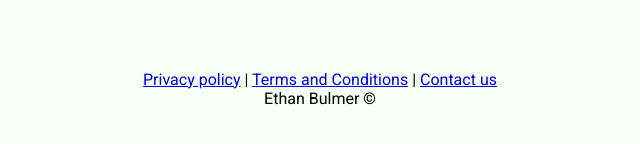
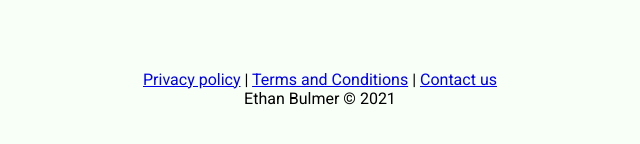
Before and after one commit to PureGero/activity-signon, a website built with webpack: page src/index.html in a window 1280 px wide. Shown: the part 2271-2415 px from the top of the page, 320-960 px from the left. Built offline with nearby package versions, Linux system fonts and the light colour scheme.

Commit message:
Fix copyright year

```diff
--- a/src/index.html
+++ b/src/index.html
@@ -128,7 +128,7 @@
                 <a href="terms.html">Terms and Conditions</a> |
                 <a href="mailto:ethan@ethanbulmer.com?subject=Activity Signon Enquiry">Contact us</a>
                 <br/>
-                Ethan Bulmer © <script>new Date().getFullYear()</script>
+                Ethan Bulmer © <script>document.write(new Date().getFullYear())</script>
             </div>
         </section>
     </main>
```
